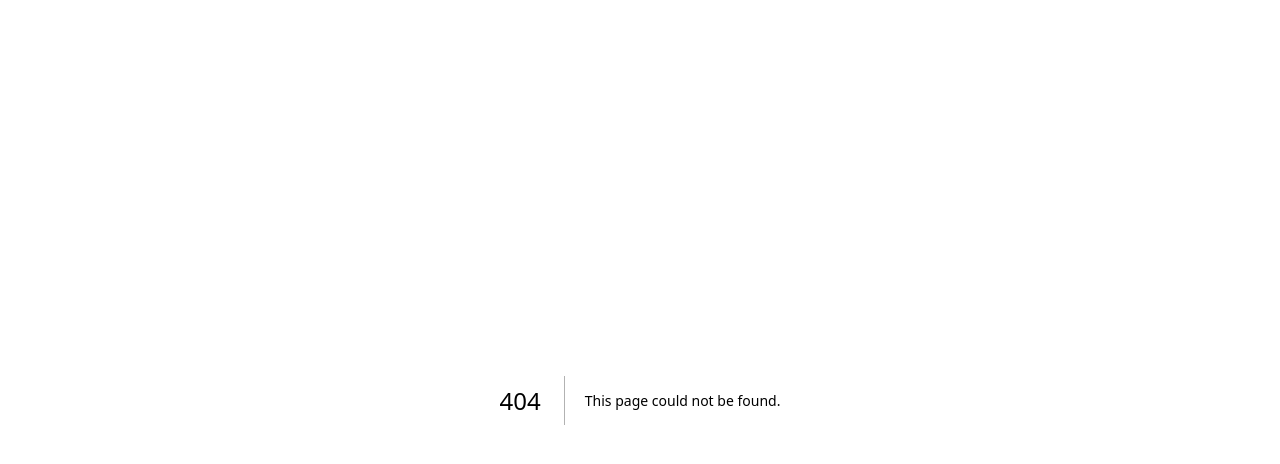
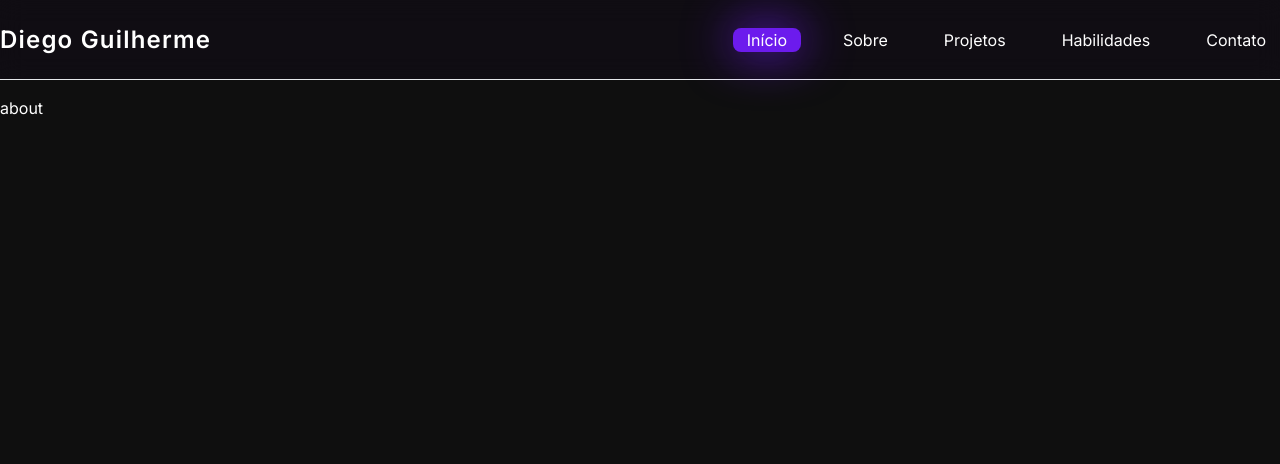
Before and after one commit to diegoguilhermeDS/portifolio, a Next.js app: page /about in a window 1280 px wide. Before the commit this address had no page. Shown: the top 464 px of the page. Built offline with nearby package versions, Linux system fonts and the light colour scheme.

Commit message:
feature: create base components

```diff
--- /dev/null
+++ b/src/components/Button/index.tsx
@@ -0,0 +1,9 @@
+import React from "react";
+
+interface iButtonProps {
+  children: React.ReactNode;
+}
+
+export default function Button({ children }: iButtonProps) {
+  return <button>{children}</button>;
+}
--- /dev/null
+++ b/src/components/Header/index.tsx
@@ -0,0 +1,34 @@
+import navBar from "@/database/navbar";
+import Link from "next/link";
+import React, { useState } from "react";
+
+export default function Header() {
+  const [navSelected, setNavSelected] = useState("/");
+
+  /* bg-clip-text text-transparent  bg-gradient-to-br from-brand-100 from-39.49% to-[#A39EAC] to-86.77% */
+  return (
+    <header className="fixed top-0 left-0 border-box w-full h-20 bg-brand-header border-b border-[rgba(255, 255, 255, 0.25)] backdrop-blur-md">
+      <div className="container mx-auto h-full flex justify-between items-center">
+        <h1 className="font-semibold text-2xl tracking-wider ">Diego Guilherme</h1>
+        <nav>
+          <ul className="flex gap-x-7">
+            {navBar.map((nav, index) => (
+              <li
+                key={index}
+                className={`h-6 px-3.5 transition-all duration-700 ${
+                  navSelected === nav.href
+                    ? "bg-brand-100 shadow-[0_0_50px_#6C1BED] rounded-lg"
+                    : "bg-transparent hover:scale-125 transition-transform duration-500"
+                }`}
+              >
+                <Link href={nav.href} onClick={() => setNavSelected(nav.href)}>
+                  {nav.name}
+                </Link>
+              </li>
+            ))}
+          </ul>
+        </nav>
+      </div>
+    </header>
+  );
+}
--- /dev/null
+++ b/src/components/Layout.tsx
@@ -0,0 +1,18 @@
+import React from "react";
+import Header from "./Header";
+import { Inter } from "next/font/google";
+
+const inter = Inter({ subsets: ["latin"] });
+
+interface iLayoutProps {
+  children: React.ReactNode;
+}
+
+export default function Layout({ children }: iLayoutProps) {
+  return (
+    <div className={`${inter.className}`}>
+      <Header />
+      <div>{children}</div>
+    </div>
+  );
+}
--- /dev/null
+++ b/src/database/navbar.ts
@@ -0,0 +1,9 @@
+const navBar = [
+  { name: "Início", href: "/" },
+  { name: "Sobre", href: "/about" },
+  { name: "Projetos", href: "/project" },
+  { name: "Habilidades", href: "/skills" },
+  { name: "Contato", href: "/contact" },
+];
+
+export default navBar;
--- a/src/pages/_app.tsx
+++ b/src/pages/_app.tsx
@@ -1,6 +1,11 @@
-import '@/styles/globals.css'
-import type { AppProps } from 'next/app'
+import Layout from "@/components/Layout";
+import "@/styles/globals.css";
+import type { AppProps } from "next/app";
 
 export default function App({ Component, pageProps }: AppProps) {
-  return <Component {...pageProps} />
+  return (
+    <Layout>
+      <Component {...pageProps} />
+    </Layout>
+  );
 }
--- /dev/null
+++ b/src/pages/about/index.tsx
@@ -0,0 +1,7 @@
+import React from 'react'
+
+export default function about() {
+  return (
+    <main className="flex container mx-auto min-h-screen pt-24">about</main>
+  )
+}
--- /dev/null
+++ b/src/pages/contact/index.tsx
@@ -0,0 +1,7 @@
+import React from 'react'
+
+export default function contact() {
+  return (
+    <main className="flex container mx-auto min-h-screen pt-24">contact</main>
+  )
+}
--- a/src/pages/index.tsx
+++ b/src/pages/index.tsx
@@ -1,118 +1,9 @@
-import Image from 'next/image'
-import { Inter } from 'next/font/google'
-
-const inter = Inter({ subsets: ['latin'] })
-
 export default function Home() {
   return (
     <main
-      className={`flex min-h-screen flex-col items-center justify-between p-24 ${inter.className}`}
+      className={`flex container mx-auto min-h-screen pt-24`}
     >
-      <div className="z-10 w-full max-w-5xl items-center justify-between font-mono text-sm lg:flex">
-        <p className="fixed left-0 top-0 flex w-full justify-center border-b border-gray-300 bg-gradient-to-b from-zinc-200 pb-6 pt-8 backdrop-blur-2xl dark:border-neutral-800 dark:bg-zinc-800/30 dark:from-inherit lg:static lg:w-auto  lg:rounded-xl lg:border lg:bg-gray-200 lg:p-4 lg:dark:bg-zinc-800/30">
-          Get started by editing&nbsp;
-          <code className="font-mono font-bold">src/pages/index.tsx</code>
-        </p>
-        <div className="fixed bottom-0 left-0 flex h-48 w-full items-end justify-center bg-gradient-to-t from-white via-white dark:from-black dark:via-black lg:static lg:h-auto lg:w-auto lg:bg-none">
-          <a
-            className="pointer-events-none flex place-items-center gap-2 p-8 lg:pointer-events-auto lg:p-0"
-            href="https://vercel.com?utm_source=create-next-app&utm_medium=default-template-tw&utm_campaign=create-next-app"
-            target="_blank"
-            rel="noopener noreferrer"
-          >
-            By{' '}
-            <Image
-              src="/vercel.svg"
-              alt="Vercel Logo"
-              className="dark:invert"
-              width={100}
-              height={24}
-              priority
-            />
-          </a>
-        </div>
-      </div>
-
-      <div className="relative flex place-items-center before:absolute before:h-[300px] before:w-[480px] before:-translate-x-1/2 before:rounded-full before:bg-gradient-radial before:from-white before:to-transparent before:blur-2xl before:content-[''] after:absolute after:-z-20 after:h-[180px] after:w-[240px] after:translate-x-1/3 after:bg-gradient-conic after:from-sky-200 after:via-blue-200 after:blur-2xl after:content-[''] before:dark:bg-gradient-to-br before:dark:from-transparent before:dark:to-blue-700/10 after:dark:from-sky-900 after:dark:via-[#0141ff]/40 before:lg:h-[360px]">
-        <Image
-          className="relative dark:drop-shadow-[0_0_0.3rem_#ffffff70] dark:invert"
-          src="/next.svg"
-          alt="Next.js Logo"
-          width={180}
-          height={37}
-          priority
-        />
-      </div>
-
-      <div className="mb-32 grid text-center lg:mb-0 lg:grid-cols-4 lg:text-left">
-        <a
-          href="https://nextjs.org/docs?utm_source=create-next-app&utm_medium=default-template-tw&utm_campaign=create-next-app"
-          className="group rounded-lg border border-transparent px-5 py-4 transition-colors hover:border-gray-300 hover:bg-gray-100 hover:dark:border-neutral-700 hover:dark:bg-neutral-800/30"
-          target="_blank"
-          rel="noopener noreferrer"
-        >
-          <h2 className={`mb-3 text-2xl font-semibold`}>
-            Docs{' '}
-            <span className="inline-block transition-transform group-hover:translate-x-1 motion-reduce:transform-none">
-              -&gt;
-            </span>
-          </h2>
-          <p className={`m-0 max-w-[30ch] text-sm opacity-50`}>
-            Find in-depth information about Next.js features and API.
-          </p>
-        </a>
-
-        <a
-          href="https://nextjs.org/learn?utm_source=create-next-app&utm_medium=default-template-tw&utm_campaign=create-next-app"
-          className="group rounded-lg border border-transparent px-5 py-4 transition-colors hover:border-gray-300 hover:bg-gray-100 hover:dark:border-neutral-700 hover:dark:bg-neutral-800/30"
-          target="_blank"
-          rel="noopener noreferrer"
-        >
-          <h2 className={`mb-3 text-2xl font-semibold`}>
-            Learn{' '}
-            <span className="inline-block transition-transform group-hover:translate-x-1 motion-reduce:transform-none">
-              -&gt;
-            </span>
-          </h2>
-          <p className={`m-0 max-w-[30ch] text-sm opacity-50`}>
-            Learn about Next.js in an interactive course with&nbsp;quizzes!
-          </p>
-        </a>
-
-        <a
-          href="https://vercel.com/templates?framework=next.js&utm_source=create-next-app&utm_medium=default-template-tw&utm_campaign=create-next-app"
-          className="group rounded-lg border border-transparent px-5 py-4 transition-colors hover:border-gray-300 hover:bg-gray-100 hover:dark:border-neutral-700 hover:dark:bg-neutral-800/30"
-          target="_blank"
-          rel="noopener noreferrer"
-        >
-          <h2 className={`mb-3 text-2xl font-semibold`}>
-            Templates{' '}
-            <span className="inline-block transition-transform group-hover:translate-x-1 motion-reduce:transform-none">
-              -&gt;
-            </span>
-          </h2>
-          <p className={`m-0 max-w-[30ch] text-sm opacity-50`}>
-            Discover and deploy boilerplate example Next.js&nbsp;projects.
-          </p>
-        </a>
-
-        <a
-          href="https://vercel.com/new?utm_source=create-next-app&utm_medium=default-template-tw&utm_campaign=create-next-app"
-          className="group rounded-lg border border-transparent px-5 py-4 transition-colors hover:border-gray-300 hover:bg-gray-100 hover:dark:border-neutral-700 hover:dark:bg-neutral-800/30"
-          target="_blank"
-          rel="noopener noreferrer"
-        >
-          <h2 className={`mb-3 text-2xl font-semibold`}>
-            Deploy{' '}
-            <span className="inline-block transition-transform group-hover:translate-x-1 motion-reduce:transform-none">
-              -&gt;
-            </span>
-          </h2>
-          <p className={`m-0 max-w-[30ch] text-sm opacity-50`}>
-            Instantly deploy your Next.js site to a shareable URL with Vercel.
-          </p>
-        </a>
-      </div>
+      <h1>Aqui vai ficar o conteúdo</h1>
     </main>
-  )
+  );
 }
--- /dev/null
+++ b/src/pages/project/index.tsx
@@ -0,0 +1,7 @@
+import React from 'react'
+
+export default function project() {
+  return (
+    <main className="flex container mx-auto min-h-screen pt-24">project</main>
+  )
+}
--- /dev/null
+++ b/src/pages/skills/index.tsx
@@ -0,0 +1,7 @@
+import React from "react";
+
+export default function skills() {
+  return (
+    <main className="flex container mx-auto min-h-screen pt-24">skills</main>
+  );
+}
--- a/src/styles/globals.css
+++ b/src/styles/globals.css
@@ -3,25 +3,11 @@
 @tailwind utilities;
 
 :root {
-  --foreground-rgb: 0, 0, 0;
-  --background-start-rgb: 214, 219, 220;
-  --background-end-rgb: 255, 255, 255;
-}
-
-@media (prefers-color-scheme: dark) {
-  :root {
-    --foreground-rgb: 255, 255, 255;
-    --background-start-rgb: 0, 0, 0;
-    --background-end-rgb: 0, 0, 0;
-  }
+  --background: #0f0f0f;
+  --color-white: #fff;
 }
 
 body {
-  color: rgb(var(--foreground-rgb));
-  background: linear-gradient(
-      to bottom,
-      transparent,
-      rgb(var(--background-end-rgb))
-    )
-    rgb(var(--background-start-rgb));
+  background: var(--background);
+  color: var(--color-white);
 }
--- a/tailwind.config.js
+++ b/tailwind.config.js
@@ -7,10 +7,12 @@ module.exports = {
   ],
   theme: {
     extend: {
-      backgroundImage: {
-        'gradient-radial': 'radial-gradient(var(--tw-gradient-stops))',
-        'gradient-conic':
-          'conic-gradient(from 180deg at 50% 50%, var(--tw-gradient-stops))',
+      colors: {
+        brand: {
+          header: 'rgba(20, 10, 35, 0.25)',
+          100: '#6C1BED',
+
+        }
       },
     },
   },
```
